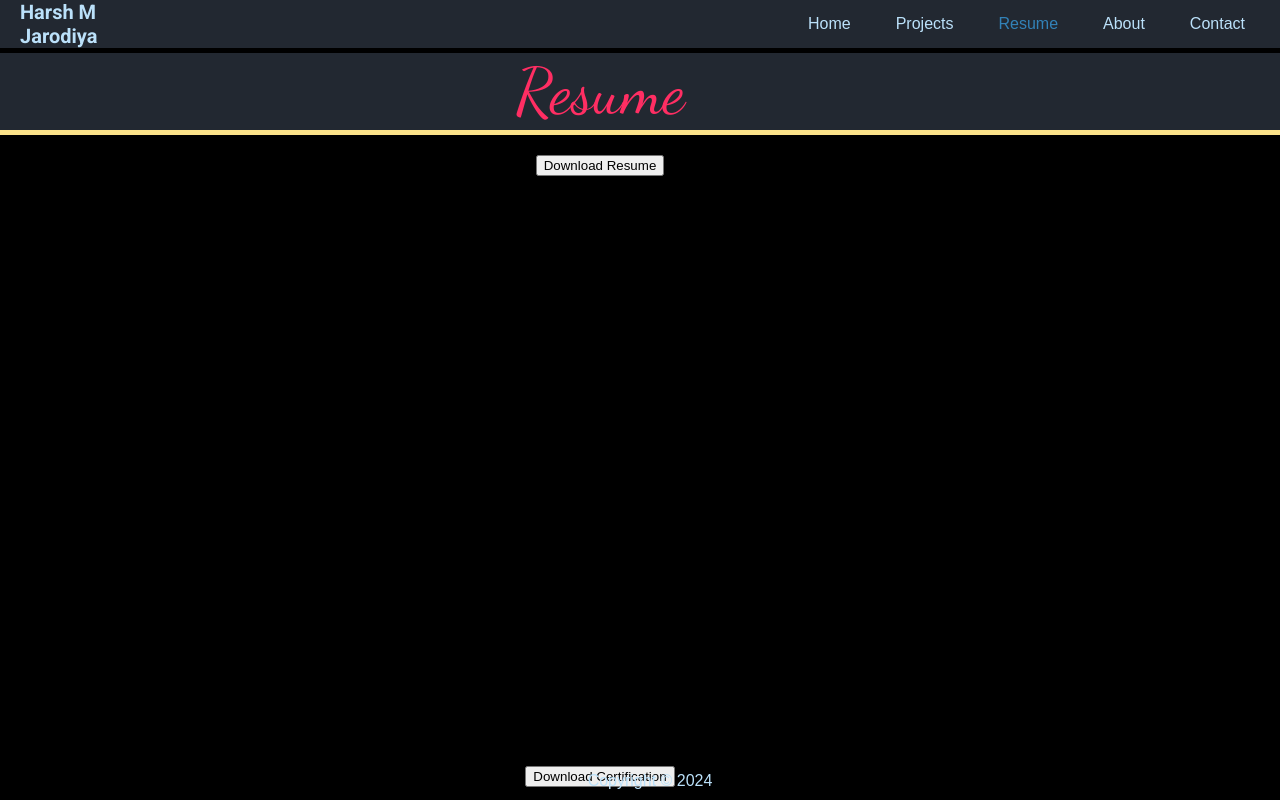
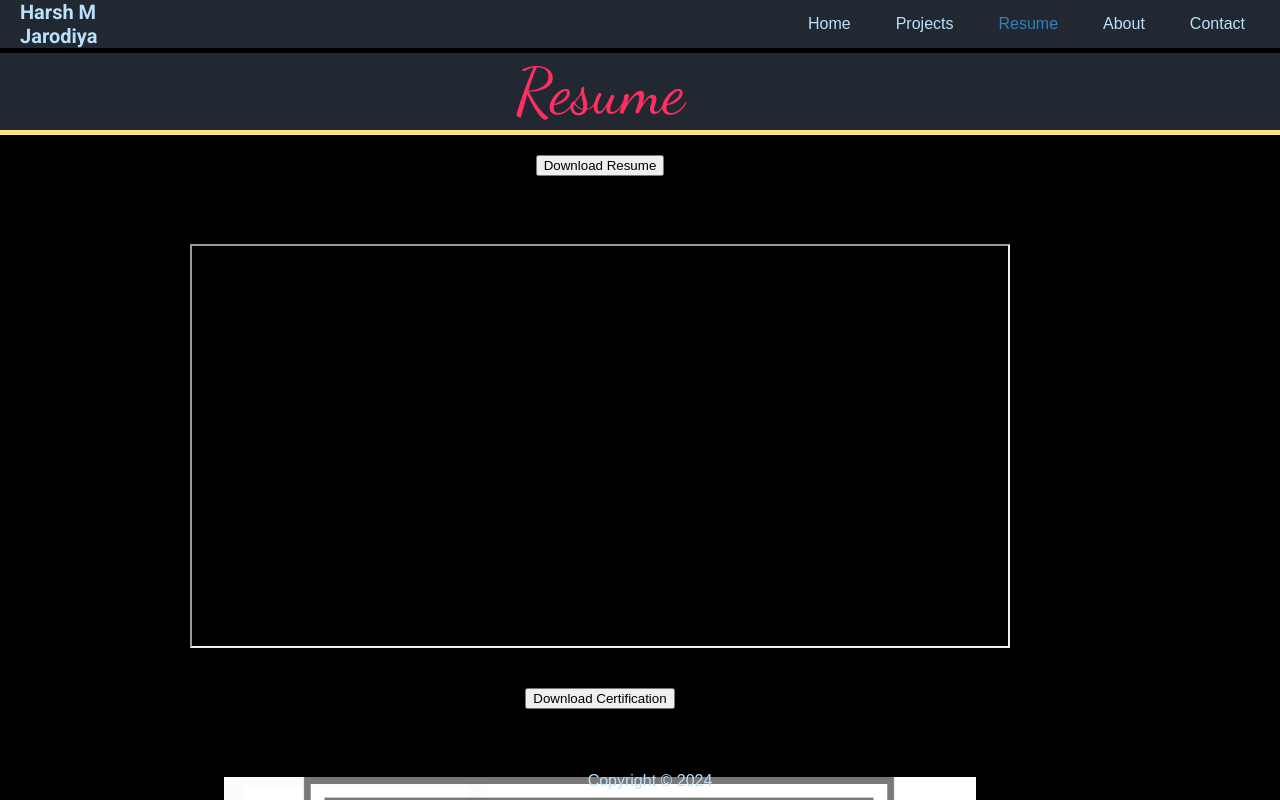
Before and after one commit to harshmdev/portfolio_website, a plain HTML site: page resume.html in a window 1280 px wide. Drawn offline with Linux system fonts and the light colour scheme; a web font is replaced by a local one.

Commit message:
resume page updated

```diff
--- a/resume.html
+++ b/resume.html
@@ -30,7 +30,6 @@
     </div>
     <div class="center-body">
       <div class="info-box">Resume</div>
-      <div class="resume-container">
         <a href="img\harsh_resume.pdf" download="img\harsh_resume.pdf">
           <button type="button">Download Resume</button>
         </a>
@@ -40,13 +39,13 @@
         </div>
       </br>
         <a href="https://drive.google.com/file/d/1IvmAdUbd0F6O7PabiE4xeWkGdjWmhDTN/view?usp=sharing" download="img/1711013100583-certificate.png">
+        </br>
           <button type="button">Download Certification</button>
         </a>
         <div class="certificate-column">
             <h2>Certificate</h2>
             <img src="img/1711013100583-certificate.png" alt="Certificate">
         </div>
-      </div>
     </div>
     <div class="footer">Copyright © 2024</div>
   </body>
--- a/src/resume.css
+++ b/src/resume.css
@@ -7,23 +7,21 @@
     color: #3282B8;
 }
 
-iframe {
+
+
+.resume-column {
     width: 100%;
     height: 500px;
     border: none;
     padding: none;
 }
-img{
+
+.resume-column iframe {
+    width: 60%;
+    height: 400px;
+}
+
+img {
     width:100%;
     height: 500px;
 }
-
-.resume-container {
-    padding-bottom: 0px;
-}
-
-.resume-container{
-    margin: 0%;
-}
-
-.
```
